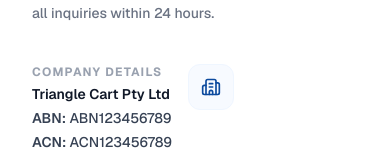
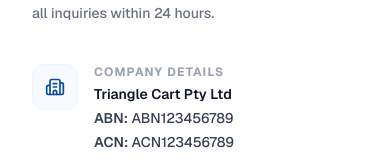
Before and after one commit to techsofttest/trianglecart-next, a Next.js app: page /contact in a window 390 px wide. Shown: the part 1260-1420 px from the top of the page. Built offline with nearby package versions, Linux system fonts and the light colour scheme; no server answers.

Commit message:
Make contact form order in mobile

```diff
--- a/app/contact/page.tsx
+++ b/app/contact/page.tsx
@@ -112,7 +112,7 @@ export default function ContactPage() {
 
                         {/* Company Details */}
                     <div className="flex gap-4">
-                        <div className="order-1 lg:order-2 p-3 bg-blue-50/50 text-[#0c4a9e] rounded-xl h-fit border border-blue-50">
+                        <div className=" p-3 bg-blue-50/50 text-[#0c4a9e] rounded-xl h-fit border border-blue-50">
                             <Building2 className="w-5 h-5" />
                         </div>
 
@@ -178,7 +178,7 @@ export default function ContactPage() {
                     </div>
 
                     {/* Contact Form (col-span-7) */}
-                    <div className="lg:col-span-7">
+                    <div className="order-1 lg:order-2 lg:col-span-7">
                         <div className="bg-gray-50/40 p-6 sm:p-8 rounded-3xl border border-gray-100 shadow-sm">
 
                             {submitSuccess ? (
```
